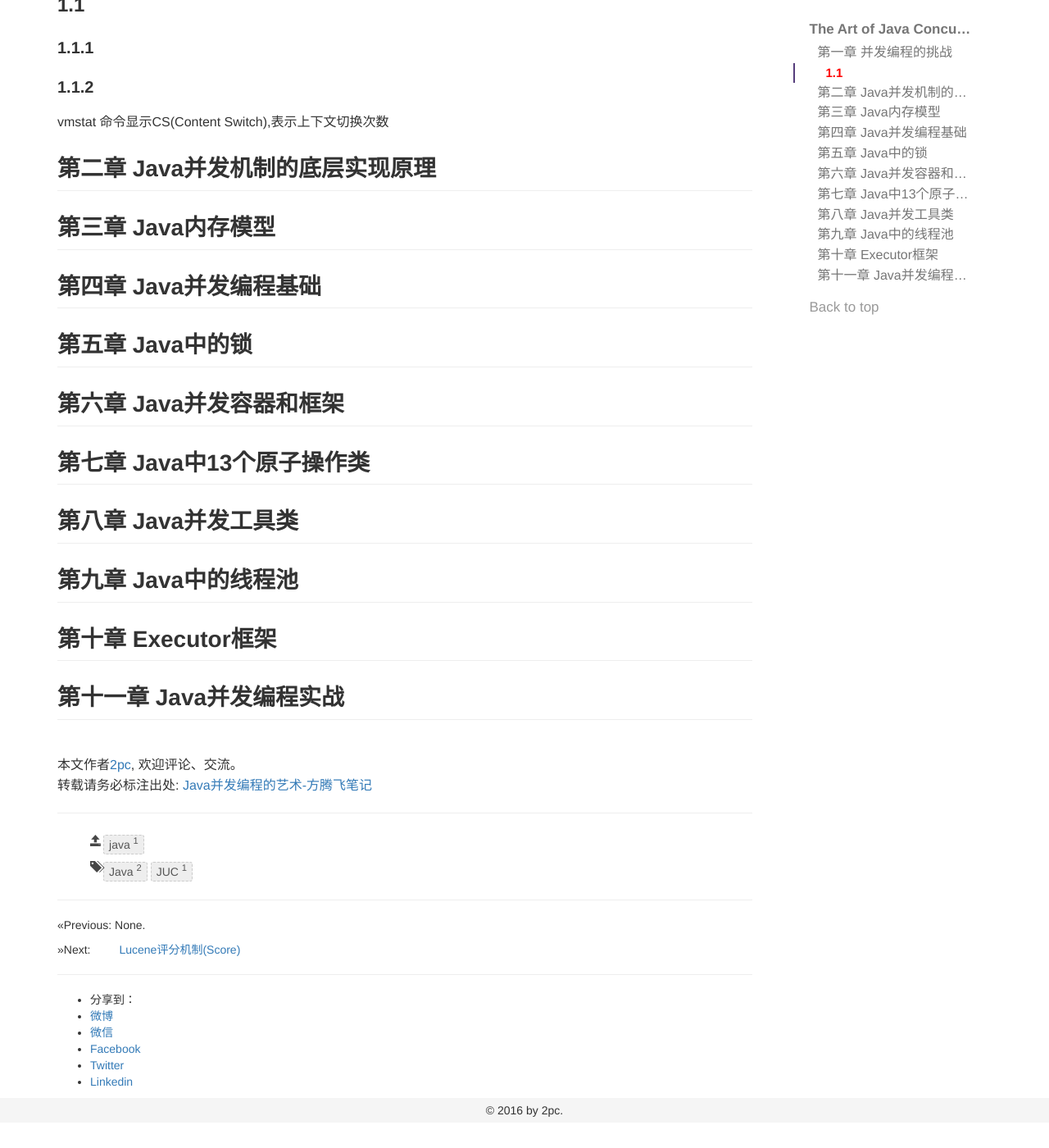
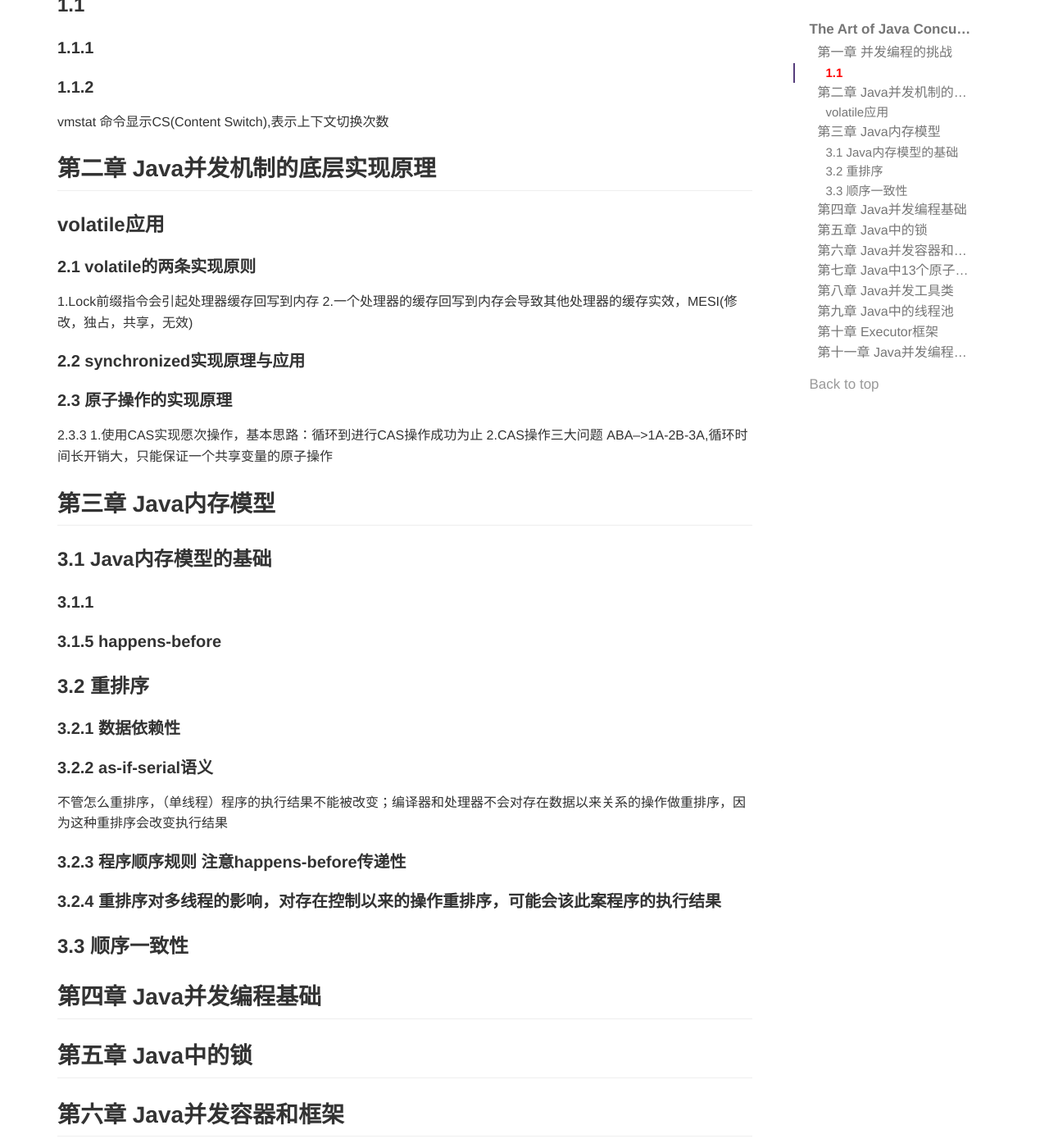
Before and after one commit to luyee/2pc.github.io, a Jekyll site: the page built from _posts/booknotes/2015-06-06-the Art of Java Concurrency Programming.md, in a window 1280 px wide and 1400 px high, scrolled down 373 px. Shown: the whole window at 82% size. Built offline with Jekyll 4.4.1, drawn with Linux system fonts in a browser that asks for light colours; comment, search, counter and statistics services are not loaded; before the commit the page ends 1742 px from its top, so only the background shows below that.

Commit message:
Update 2015-06-06-the Art of Java Concurrency Programming.md

```diff
--- a/_posts/booknotes/2015-06-06-the Art of Java Concurrency Programming.md
+++ b/_posts/booknotes/2015-06-06-the Art of Java Concurrency Programming.md
@@ -20,7 +20,30 @@ vmstat 命令显示CS(Content Switch),表示上下文切换次数
 
 ## 第二章 Java并发机制的底层实现原理
 
+### volatile应用
+
+#### 2.1 volatile的两条实现原则
+1.Lock前缀指令会引起处理器缓存回写到内存
+2.一个处理器的缓存回写到内存会导致其他处理器的缓存实效，MESI(修改，独占，共享，无效)
+
+#### 2.2 synchronized实现原理与应用
+
+#### 2.3 原子操作的实现原理
+2.3.3
+1.使用CAS实现愿次操作，基本思路：循环到进行CAS操作成功为止
+2.CAS操作三大问题 ABA-->1A-2B-3A,循环时间长开销大，只能保证一个共享变量的原子操作
+
 ## 第三章 Java内存模型
+### 3.1 Java内存模型的基础
+#### 3.1.1
+#### 3.1.5 happens-before
+### 3.2  重排序
+#### 3.2.1 数据依赖性
+#### 3.2.2 as-if-serial语义
+不管怎么重排序，（单线程）程序的执行结果不能被改变；编译器和处理器不会对存在数据以来关系的操作做重排序，因为这种重排序会改变执行结果
+#### 3.2.3 程序顺序规则  注意happens-before传递性
+#### 3.2.4 重排序对多线程的影响，对存在控制以来的操作重排序，可能会该此案程序的执行结果
+### 3.3  顺序一致性
 
 ## 第四章 Java并发编程基础
 
```
